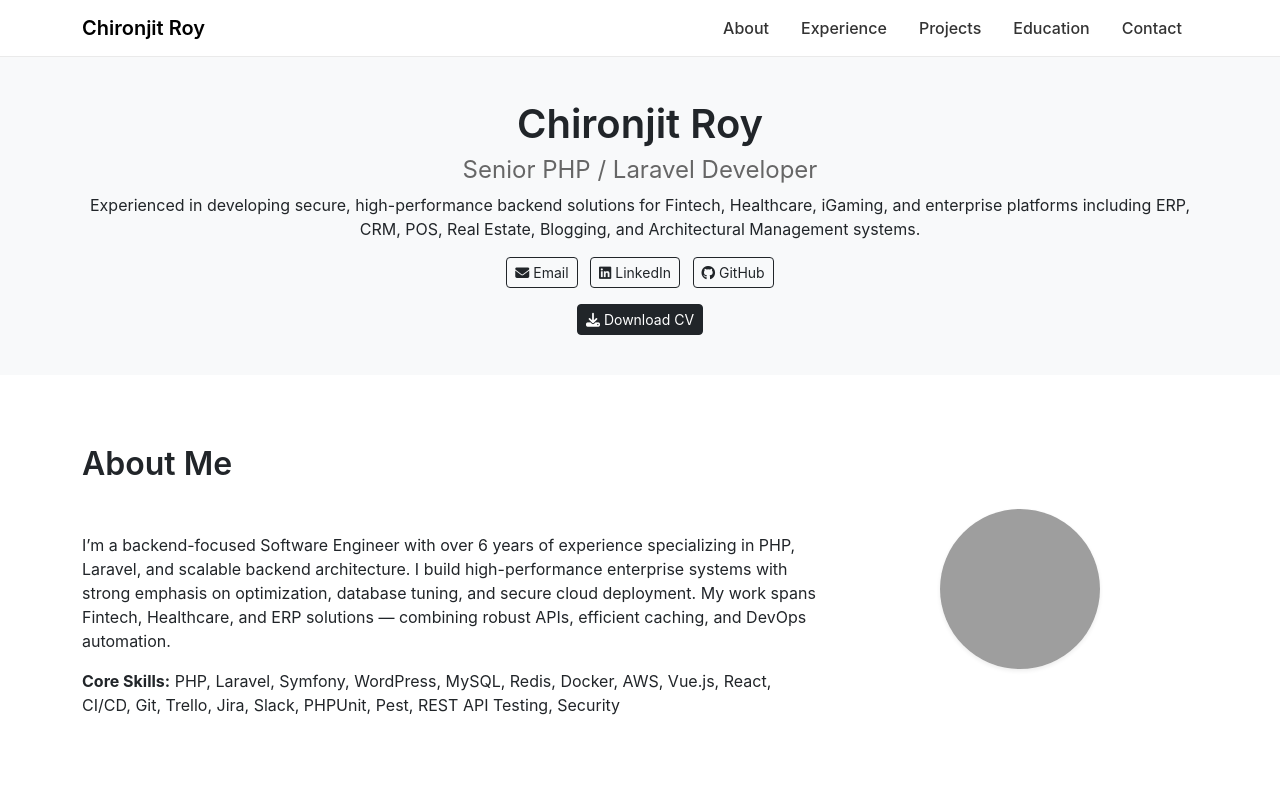
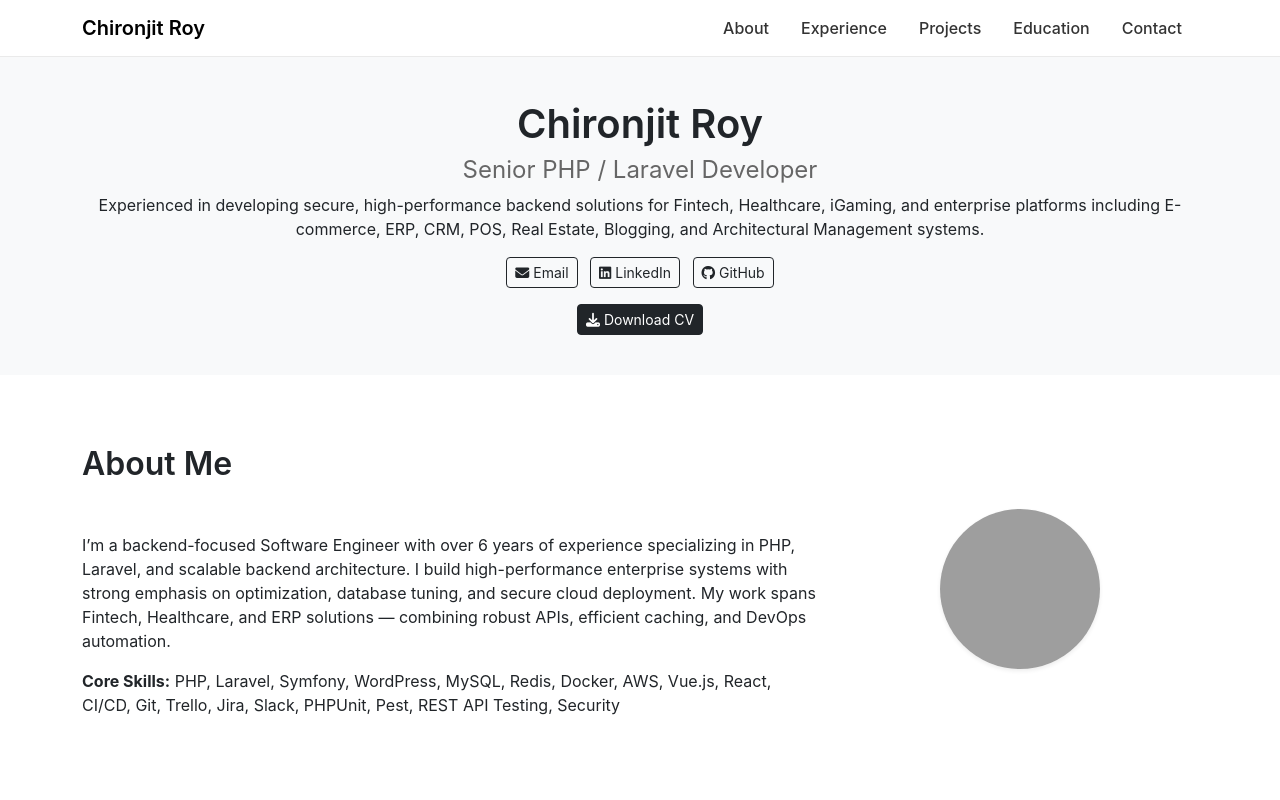
Before and after one commit to ciron/portfolio, a plain HTML site: page index.html in a window 1280 px wide. Shown: the top 800 px of the page. Drawn offline with nearby package versions, Linux system fonts and the light colour scheme; grey boxes are pictures that could not be loaded.

Commit message:
update of dev, About Updated

```diff
--- a/index.html
+++ b/index.html
@@ -45,7 +45,8 @@
             <p>
                 Experienced in developing secure, high-performance backend solutions for Fintech, Healthcare, iGaming,
                 and
-                enterprise platforms including ERP, CRM, POS, Real Estate, Blogging, and Architectural Management
+                enterprise platforms including E-commerce, ERP, CRM, POS, Real Estate, Blogging, and Architectural
+                Management
                 systems.
             </p>
 
```
